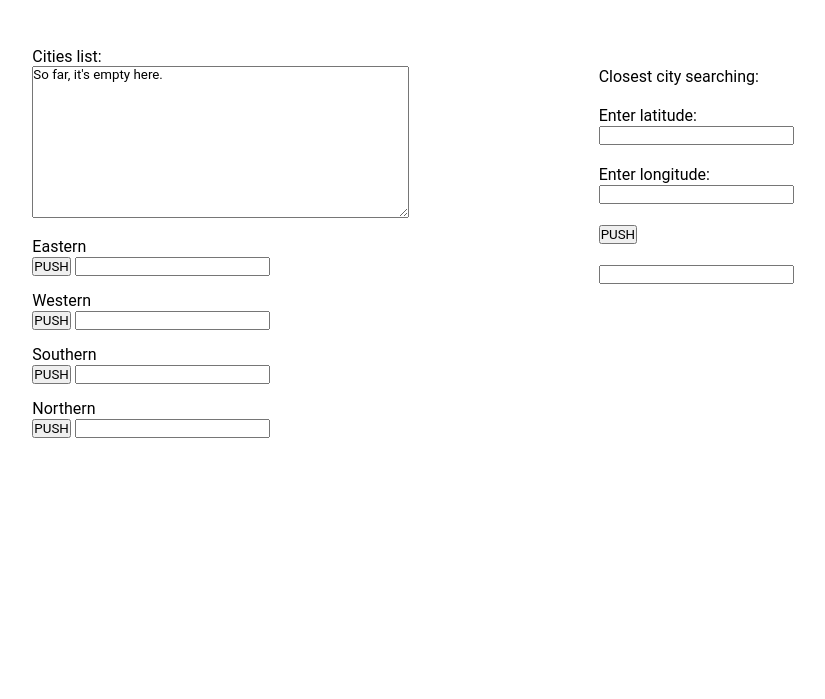
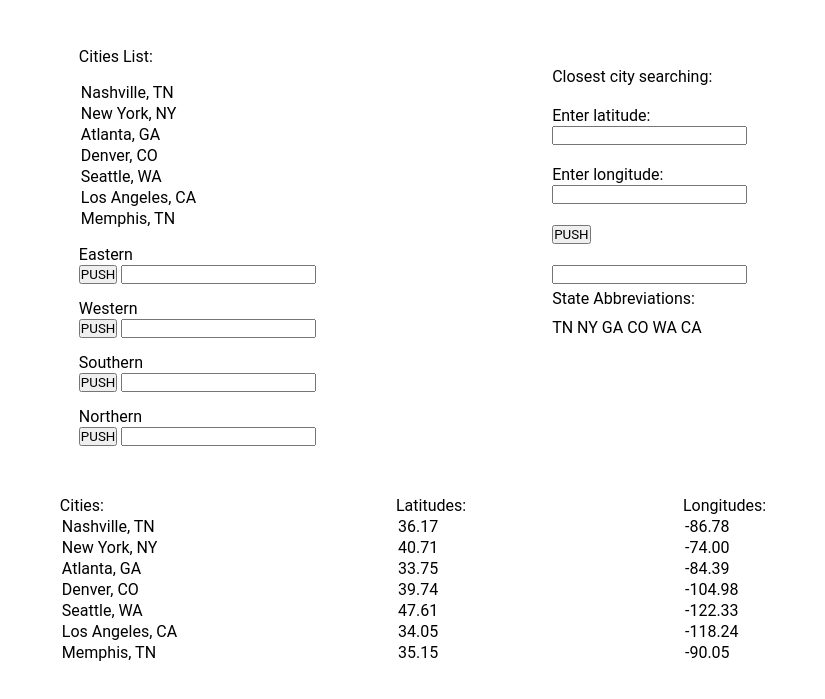
Before and after one commit to KNSTNMarkevich/TestTask, a plain HTML site: page TestTask/index.html in a window 1280 px wide. Shown: the part 91-790 px from the top of the page, without its empty margins (227-1052 px from the left). Drawn offline with Linux system fonts and the light colour scheme.

Commit message:
AddNewMethodsAndNewFormsOnDocument
Add new Method stateAbbreviations() that return a single string containing just the state abbreviations from the list of cities, each separated by a space, eliminate duplicate states, result string haven't got leading or trailing spaces.
Add List of Cities, Latitedes and Longitudes on document
Add comments in script

```diff
--- a/TestTask/index.html
+++ b/TestTask/index.html
@@ -14,16 +14,18 @@
         <div class="head">
             <h1>Welcome to Pindosia!</h1>
         </div>
+
         <form class="form" action="#">
-            <div class="firstColumn">
-                <div class="cityList">
-                        <p>Cities list:</p>
-                        <textarea rows="10" cols="45" name="text" readonly>So far, it's empty here.</textarea>
+            <div class="Column">
+                <p>Cities List: </p>
+                <div class="cityTable">
+                    <table id="city">
+                    </table>
                 </div>
                 <div class="mostPoints">
                     <div class="mostPointBlock">
                         <p>Eastern</p>
-                        <button id="EastButton" onclick="return false">PUSH</button i>
+                        <button id="EastButton" onclick="return false">PUSH</button>
                         <input  type="text" id="EastLabel" readonly></input>
                     </div>
                     <div class="mostPointBlock">
@@ -43,7 +45,7 @@
                     </div>
                 </div>
             </div>
-            <div class="firstColumn">
+            <div class="Column">
                 <div class="nearestCity">
                 <p>Closest city searching:</p>
                 </div>
@@ -61,8 +63,32 @@
                 <div class="nearestCity">
                 <input type="text" id="closestCity" readonly>
                 </div>
+                <div class="states">
+                    <p>State Abbreviations:</p>
+                    <p id="states"></p>
+                </div>
             </div>
+
         </form>
+    </div>
+    <div class="allList">
+        <div class="listClass">
+            <div>
+                <p>Cities:</p>
+                <table id="listCity">
+                </table>
+            </div>
+            <div>
+                <p>Latitudes:</p>
+                <table id="listLatitude">
+                </table>
+            </div>
+            <div>
+                <p>Longitudes:</p>
+                <table id="listlongitude">
+                </table>
+            </div>
+        </div>
     </div>
     <script src="script.js"></script>
 </body>
--- a/TestTask/script.js
+++ b/TestTask/script.js
@@ -8,6 +8,12 @@ function CityMap(str) {
         this.list.push(new CityMapRecording(row));
     });
 }
+
+/**
+ *  Return the name of the easternmost city
+ *  @param {*} arrayOfCities - cardinal array "this.list"
+ *  @param {*} longitudeCoordinates - cardinal coordinates "longitude"
+ */
 CityMap.prototype.getEasternMostCity = function () {
     return this.list.reduce(
         (eastern, current) => {
@@ -18,6 +24,11 @@ CityMap.prototype.getEasternMostCity = function () {
         }
     );
 }
+/**
+ *  Return the name of the westernmost city
+ *  @param {*} arrayOfCities - cardinal array this.list
+ *  @param {*} longitudeCoordinates - cardinal coordinates "longitude"
+ */
 CityMap.prototype.getWeseternMostCity = function () {
     return this.list.reduce(
         (western, current) => {
@@ -28,6 +39,11 @@ CityMap.prototype.getWeseternMostCity = function () {
         }
     );
 }
+/**
+ *  Return the name of the southernmost city
+ *  @param {*} arrayOfCities - cardinal array this.list
+ *  @param {*} longitudeCoordinates - cardinal coordinates "latitude"
+ */
 CityMap.prototype.getSouthernMostCity = function () {
     return this.list.reduce(
         (southern, current) => {
@@ -38,6 +54,11 @@ CityMap.prototype.getSouthernMostCity = function () {
         }
     );
 }
+/**
+ *  Return the name of the northernmost city
+ *  @param {*} arrayOfCities - cardinal array this.list
+ *  @param {*} longitudeCoordinates - cardinal coordinates "latitude"
+ */
 CityMap.prototype.getNorthenMostCity = function () {
     return this.list.reduce(
         (northern, current) => {
@@ -49,7 +70,15 @@ CityMap.prototype.getNorthenMostCity = function () {
     );
 }
 
+/**
+ * return distance between two points (given the latitude/longitude of those points). It is being used to calculate the distance between two locations
+ * @param {*} lat1 Latitude of point 1 (in decimal degrees)
+ * @param {*} lon1 Longitude of point 1 (in decimal degrees)
+ * @param {*} lat2 Latitude of point 2 (in decimal degrees)
+ * @param {*} lon2 Longitude of point 2 (in decimal degrees)
+ * @param {*} unit the unit you desire for results where: 'M' is statute miles (default); 'K' is kilometers; 'N' is nautical miles
 
+ */
 function distance(lat1, lon1, lat2, lon2, unit) {
     if ((lat1 == lat2) && (lon1 == lon2)) {
         return 0;
@@ -74,6 +103,12 @@ function distance(lat1, lon1, lat2, lon2, unit) {
         return dist;
     }
 }
+
+/**
+ * return name of Nearest city for 2 coordinates that latitude(lat) and lobgitude (lon)
+ *  @param {*} lat latitude point
+ *  @param {*} lon longitude point
+ */
 CityMap.prototype.findNearestCity = function (lat, lan) {
     return this.list.map(function (k) {
         k.distance = distance(k.latitude, k.longitude, lat, lan);
@@ -83,30 +118,83 @@ CityMap.prototype.findNearestCity = function (lat, lan) {
     })[0];
 }
 
-document.getElementById("EastButton").addEventListener("click", function() {
+
+/**
+ * using the map function returns an array of cities from list
+ * @param {*} k currentValue
+ */
+CityMap.prototype.citiesList = function () {
+    return this.list.map(function (k) {
+        return k.city;
+    });
+};
+CityMap.prototype.latitudeList = function () {
+    return this.list.map(function (k) {
+        return k.latitude;
+    });
+};
+CityMap.prototype.longitideList = function () {
+    return this.list.map(function (k) {
+        return k.longitude;
+    });
+};
+/**
+ * using the map and substr function returns an array of stateAbbreviations
+ * @param {*} k currentValue
+ */
+CityMap.prototype.stateAbbreviations = function () {
+    return this.list.map(function (k) {
+        let arr = k.city.substr(-2)
+        return arr;
+    });
+}
+
+document.getElementById("EastButton").addEventListener("click", function (e) {
     document.getElementById("EastLabel").value = objCityMap.getEasternMostCity().city;
 }, false)
 
-document.getElementById("WestButton").addEventListener("click", function() {
+document.getElementById("WestButton").addEventListener("click", function (e) {
     document.getElementById("WestLabel").value = objCityMap.getWeseternMostCity().city;
 }, false)
 
-document.getElementById("SouthButton").addEventListener("click", function() {
+document.getElementById("SouthButton").addEventListener("click", function (e) {
     document.getElementById("SouthLabel").value = objCityMap.getSouthernMostCity().city;
 }, false)
 
-document.getElementById("NorthButton").addEventListener("click", function() {
+document.getElementById("NorthButton").addEventListener("click", function (e) {
     document.getElementById("NorthLabel").value = objCityMap.getNorthenMostCity().city;
 }, false)
 
-document.getElementById("closestCityButton").addEventListener("click", function() {
-    document.getElementById("closestCity").value = objCityMap.findNearestCity(document.getElementById("latitude").value,document.getElementById("longitude").value).city;
+document.getElementById("closestCityButton").addEventListener("click", function (e) {
+    document.getElementById("closestCity").value = objCityMap.findNearestCity(document.getElementById("latitude").value, document.getElementById("longitude").value).city;
 }, false)
 
-var objCityMap = new CityMap("Nashville, TN ,36.17 ,-86.78;New York, NY ,40.71 ,-74.00;Atlanta, GA ,33.75 ,-84.39;Denver, CO ,39.74 ,-104.98;Seattle, WA ,47.61 ,-122.33;Los Angeles, CA ,34.05 ,-118.24;Memphis, TN , 35.15 ,-90.05");
-console.log(objCityMap.list);
-console.log("Easternmost:", objCityMap.getEasternMostCity().city);
-console.log("Weseternmost:", objCityMap.getWeseternMostCity().city);
-console.log("Southernmost:", objCityMap.getSouthernMostCity().city);
-console.log("Northenmost:", objCityMap.getNorthenMostCity().city);
-console.log(objCityMap.findNearestCity(12, -100).city);
+let objCityMap = new CityMap("Nashville, TN ,36.17 ,-86.78;New York, NY ,40.71 ,-74.00;Atlanta, GA ,33.75 ,-84.39;Denver, CO ,39.74 ,-104.98;Seattle, WA ,47.61 ,-122.33;Los Angeles, CA ,34.05 ,-118.24;Memphis, TN , 35.15 ,-90.05");
+
+objCityMap.citiesList().forEach(function (c) {
+    let newDiv = document.createElement('tr');
+    newDiv.innerText = c;
+    document.getElementById('city').appendChild(newDiv);
+});
+window.addEventListener("load", function (e) {
+    let str = document.getElementById('states');
+    str.innerText = objCityMap.stateAbbreviations().filter(function (value, index, self) {
+        return self.indexOf(value) === index;
+    }).join(" ");
+
+});
+objCityMap.citiesList().forEach(function (c) {
+    let newDiv = document.createElement('tr');
+    newDiv.innerText = c;
+    document.getElementById('listCity').appendChild(newDiv);
+});
+objCityMap.latitudeList().forEach(function (c) {
+    let newDiv = document.createElement('tr');
+    newDiv.innerText = c;
+    document.getElementById('listLatitude').appendChild(newDiv);
+});
+objCityMap.longitideList().forEach(function (c) {
+    let newDiv = document.createElement('tr');
+    newDiv.innerText = c;
+    document.getElementById('listlongitude').appendChild(newDiv);
+});
--- a/TestTask/styles.css
+++ b/TestTask/styles.css
@@ -29,3 +29,23 @@
 .nearestCity {
     padding-top: 20px;
 }
+
+.cityList {
+    display: block;
+}
+.cityTable{
+    padding-top:15px;
+}
+.states p {
+    padding: 5px 0px 5px 0px;
+}
+.allList {
+    position: relative;
+    width: 1140px;
+    margin: 0 auto;
+}
+.listClass {
+    padding-top: 50px;
+    display: flex;
+    justify-content: space-evenly;
+}
```
